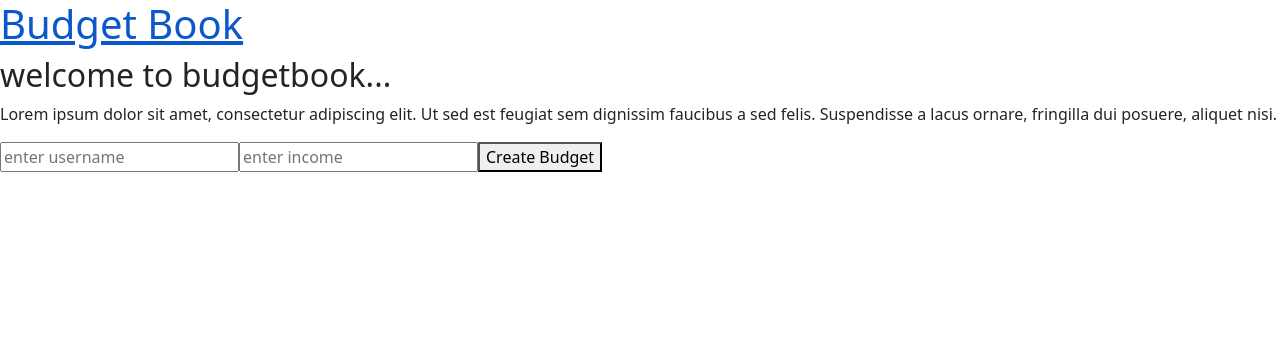
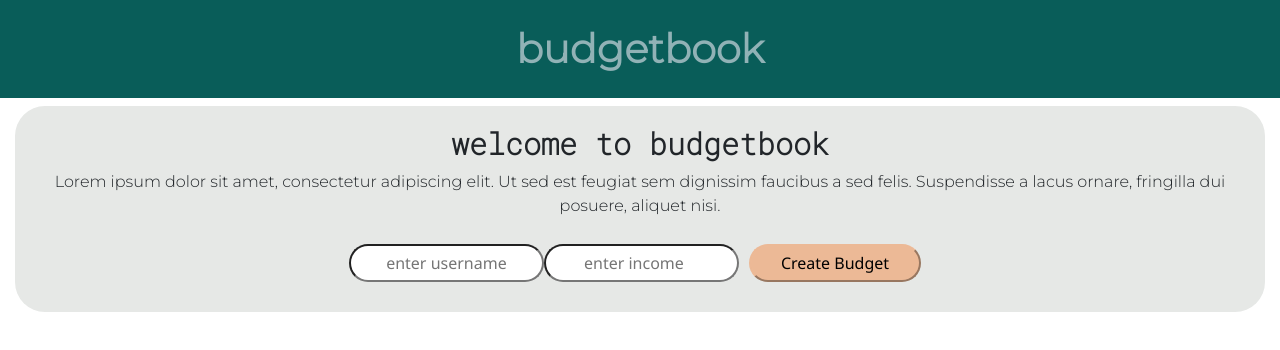
Before and after one commit to Team-formerly-known-as/budget-book-frontend, a React (Create React App) app: page / in a window 1280 px wide. Shown: the top 350 px of the page. Built offline with nearby package versions, Linux system fonts and the light colour scheme.

Commit message:
added class and main.css

```diff
--- a/public/index.html
+++ b/public/index.html
@@ -12,7 +12,7 @@
     <link rel="preconnect" href="https://fonts.googleapis.com">
     <link rel="preconnect" href="https://fonts.gstatic.com" crossorigin>
     <link
-      href="https://fonts.googleapis.com/css2?family=Noto+Sans&family=Roboto+Condensed:wght@300&family=Roboto+Mono:wght@200&display=swap"
+      href="https://fonts.googleapis.com/css2?family=Montserrat:wght@100;300&family=Noto+Sans&family=Roboto+Condensed:wght@300&family=Roboto+Mono:wght@200&display=swap"
       rel="stylesheet">
     <link rel="apple-touch-icon" href="%PUBLIC_URL%/logo192.png" />
     <!--
--- a/src/App.js
+++ b/src/App.js
@@ -1,4 +1,5 @@
 import './App.css';
+import './Main.css';
 import 'bootstrap/dist/css/bootstrap.min.css';
 import { Routes, Route } from 'react-router-dom'
 import { useState } from 'react';
--- /dev/null
+++ b/src/Main.css
@@ -0,0 +1,69 @@
+/*
+CSS rules to specify families
+
+font-family: 'Montserrat', sans-serif;
+font-family: 'Noto Sans', sans-serif;
+font-family: 'Roboto Condensed', sans-serif;
+font-family: 'Roboto Mono', monospace; */
+
+
+.intro-box {
+    background-color: #E6E8E6;
+    display: inline-block;
+    border-radius: 30px;
+    margin-right: 15px;
+    margin-left: 15px;
+    padding: 20px;
+    text-align: center;
+}
+
+.intro-header {
+    font-family: 'Roboto Mono', sans-serif;
+    font-size: 30px;
+    font-weight: 800;
+}
+
+.intro-text {
+    font-family: 'Montserrat', sans-serif;
+    font-weight: 300;
+}
+
+.userInput {
+    font-family: 'Noto Sans', sans-serif;
+    border-radius: 30px;
+    text-align: center;
+    margin: 5px 0 10px;
+    padding: 5px;
+}
+
+.primaryButton {
+    font-family: 'Noto Sans', sans-serif;
+    background-color: #ECB996;
+    border-color: #ECB996;
+    margin: 10px;
+    padding: 5px;
+    padding-left: 30px;
+    padding-right: 30px;
+    border-radius: 30px;
+}
+
+.headLink {
+    text-decoration: none;
+}
+
+.headBackground {
+    background-color: #095D59;
+}
+
+.constHeader {
+    font-family: 'Montserrat', sans-serif;
+    text-align: center;
+    padding: 25px;
+    color: #91B2B6;
+    font-weight: 700;
+}
+
+.expense-box {
+    text-align: center;
+
+}
--- a/src/components/Header.js
+++ b/src/components/Header.js
@@ -2,9 +2,9 @@ import { Link } from 'react-router-dom'
 
 function Header() {
   return (
-    <div>
-      <Link to='/'>
-        <h1>Budget Book</h1>
+    <div className="headBackground">
+      <Link className="headLink" to='/'>
+        <h1 className="constHeader" >budgetbook</h1>
       </Link>
     </div>
   );
--- a/src/components/Intro.js
+++ b/src/components/Intro.js
@@ -39,19 +39,19 @@ function Intro(props) {
 
     return (
       <div className="intro-box" >
-        <h2 className="intro-header" >welcome to budgetbook...</h2>
+        <h2 className="intro-header" >welcome to budgetbook</h2>
         <p className="intro-text" >Lorem ipsum dolor sit amet, consectetur adipiscing elit. Ut sed est feugiat sem dignissim faucibus a sed felis. Suspendisse a lacus ornare, fringilla dui posuere, aliquet nisi. </p>
 
         <form onSubmit={handleSubmit}>
 
-        <input onChange={handleChange} type="text" name="userName" value={userInput.userName} placeholder="enter username" />
+        <input className="userInput" onChange={handleChange} type="text" name="userName" value={userInput.userName} placeholder="enter username" />
 
-        <input onChange={handleChange} type="number" name="income" placeholder="enter income" />
+        <input className="userInput" onChange={handleChange} type="number" name="income" placeholder="enter income" />
 
         <Link to="/create">
 
 
-        <button onClick={handleSubmit} className="intro-button" >Create Budget</button>
+        <button className="primaryButton" onClick={handleSubmit} >Create Budget</button>
 
 
         </Link>
--- a/src/components/create/ButtonFooter.js
+++ b/src/components/create/ButtonFooter.js
@@ -1,7 +1,7 @@
 function ButtonFooter() {
     return (
       <div>
-        <button>Submit</button>
+        <button className="primaryButton">Submit</button>
       </div>
     );
   }
--- a/src/components/create/Expense.js
+++ b/src/components/create/Expense.js
@@ -65,7 +65,7 @@ function Expense(props) {
 
   const expenseHtml = props.user.expenses.map(lineItem => {
     return(
-      <p key={lineItem._id}>{lineItem.detail}: {lineItem.amount}</p>
+      <p className="itemExpense" key={lineItem._id}>{lineItem.detail}: {lineItem.amount}</p>
     )
   })
 
@@ -74,23 +74,25 @@ function Expense(props) {
 
 
   return (
-    <div>
-      <p>{props.user.userName}</p>
+		<div className="expense-box">
+			<p className='userName'>{props.user.userName}</p>
 			{expenseHtml}
-      <p>{props.user.remainder}</p>
+			<p className='balRemainder'>{props.user.remainder}</p>
 			<input
+				className='userExpense'
 				onChange={handleChangeItem}
-        type="text"
-        placeholder="enter an expense"
+				type='text'
+				placeholder='enter an expense'
 				value={expenseName}
 			/>
 			<input
+				className='userExpense'
 				onChange={handleChangeAmount}
-        type="number"
-        placeholder="enter the amount"
+				type='number'
+				placeholder='enter the amount'
 				value={expenseAmount}
 			/>
-      <button onClick={handleSubmit} type="submit">
+			<button className='primaryButton' onClick={handleSubmit} type='submit'>
 				Add Expense
 			</button>
 		</div>
```
Lines whose indentation alone changed are shown as unchanged.
